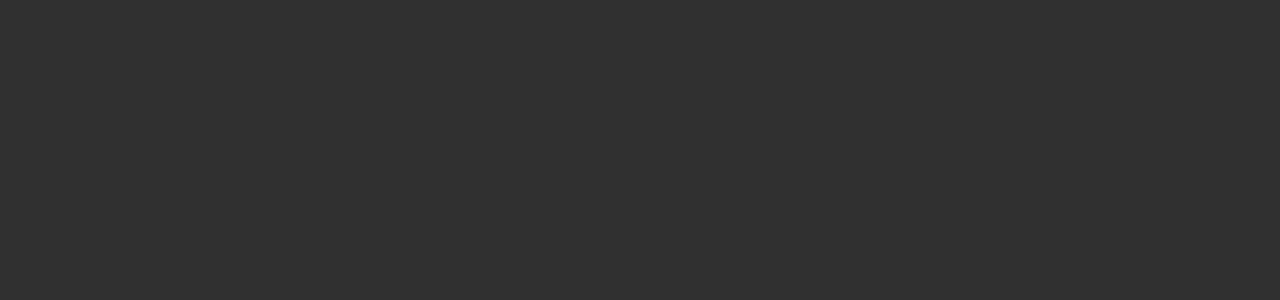
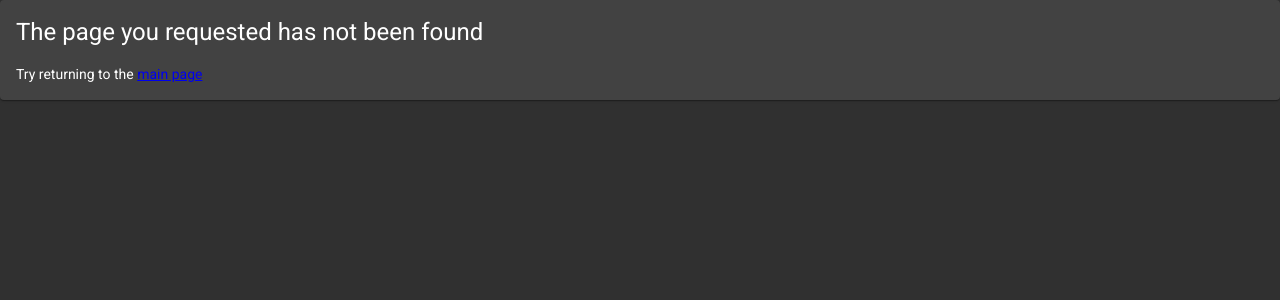
Before and after one commit to Nosfistis/ng-cocktails, an Angular app: page /error/not-found in a window 1280 px wide. Before the commit this address led to /. Shown: the top 300 px of the page. Built offline with nearby package versions, Linux system fonts and the light colour scheme.

Commit message:
feat(error): add 404 error page

```diff
--- a/src/app/app-routing.module.ts
+++ b/src/app/app-routing.module.ts
@@ -7,6 +7,15 @@ const routes: Routes = [
     loadChildren: () =>
       import('./cocktails/cocktails.module').then((m) => m.CocktailsModule),
   },
+  {
+    path: 'error',
+    loadChildren: () =>
+      import('./error/error.module').then((m) => m.ErrorModule),
+  },
+  {
+    path: '**',
+    redirectTo: 'error/not-found',
+  },
 ];
 
 @NgModule({
--- /dev/null
+++ b/src/app/error/not-found/not-found.component.html
@@ -0,0 +1,8 @@
+<mat-card>
+  <mat-card-title>
+    <h1>The page you requested has not been found</h1>
+  </mat-card-title>
+  <mat-card-content>
+    Try returning to the <a routerLink="/">main page</a>
+  </mat-card-content>
+</mat-card>
--- /dev/null
+++ b/src/app/error/not-found/not-found.component.ts
@@ -0,0 +1,8 @@
+import { ChangeDetectionStrategy, Component } from '@angular/core';
+
+@Component({
+  selector: 'app-not-found',
+  templateUrl: './not-found.component.html',
+  changeDetection: ChangeDetectionStrategy.OnPush,
+})
+export class NotFoundComponent {}
```
Also changed, not shown: src/app/error/error-routing.module.ts (added, +17 -0 lines), src/app/error/error.module.ts (added, +12 -0 lines), 1 other file (tests, documents, lock files or other folders).
